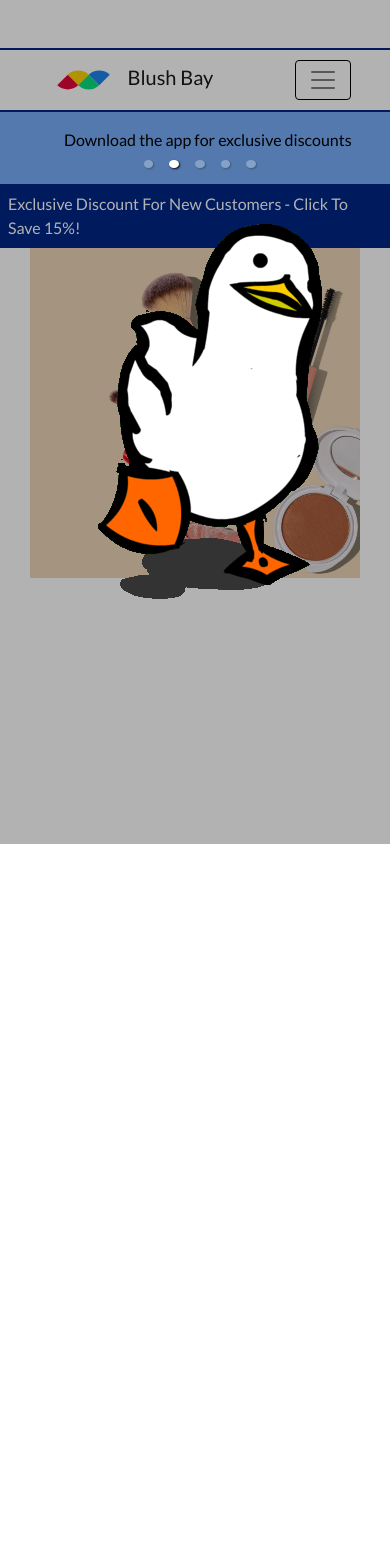
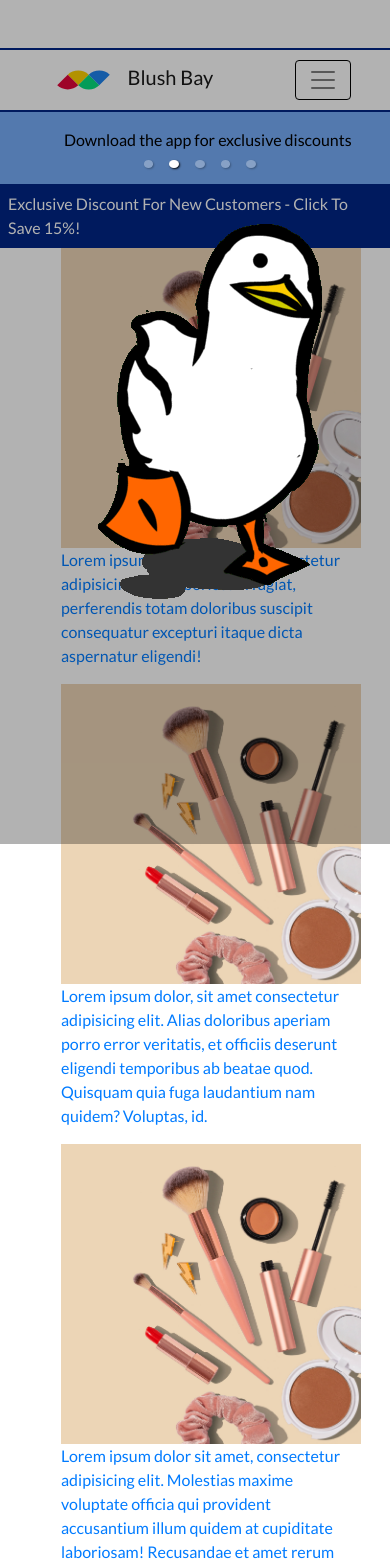
Before and after one commit to danielkuc/BlushBay, a React (Create React App) app: page / in a window 390 px wide. Shown: the top 1568 px of the page. Before the commit the page ends 844 px from the top, so only its background shows below. Built offline with nearby package versions, Linux system fonts and the light colour scheme; no server answers.

Commit message:
responsive styling to content section

```diff
--- a/src/components/MainContent/MainContent.js
+++ b/src/components/MainContent/MainContent.js
@@ -5,15 +5,30 @@ import img1 from '../../imgs/article imgs/makeup1.jpg';
 
 const MainContent = () => {
   return (
-    <StyledMainContent>
-      <div className="container-fluid">
-        <div className="item">
+    <StyledMainContent className="container-fluid d-flex flex-wrap">
+      <div className="item col-12 col-md-4 my-4">
         <Link to="#">
           <div className="img-container">
             <img src={img1} alt="" className="img-fluid" width="425px" height="350px" />
           </div>
+          <p>Lorem ipsum dolor sit, amet consectetur adipisicing elit. Laboriosam fugiat, perferendis totam doloribus suscipit consequatur excepturi itaque dicta aspernatur eligendi!</p>
         </Link>
       </div>
+      <div className="item col-12 col-md-4 my-4">
+        <Link to="#">
+          <div className="img-container">
+            <img src={img1} alt="" className="img-fluid" width="425px" height="350px" />
+          </div>
+          <p>Lorem ipsum dolor, sit amet consectetur adipisicing elit. Alias doloribus aperiam porro error veritatis, et officiis deserunt eligendi temporibus ab beatae quod. Quisquam quia fuga laudantium nam quidem? Voluptas, id.</p>
+        </Link>
+      </div>
+      <div className="item col-12 col-md-4 my-4">
+        <Link to="#">
+          <div className="img-container">
+            <img src={img1} alt="" className="img-fluid" width="425px" height="350px" />
+          </div>
+          <p>Lorem ipsum dolor sit amet, consectetur adipisicing elit. Molestias maxime voluptate officia qui provident accusantium illum quidem at cupiditate laboriosam! Recusandae et amet rerum earum in soluta minus? Vel, iure.</p>
+        </Link>
       </div>
     </StyledMainContent>
   )
--- a/src/components/MainContent/MainContent.styled.js
+++ b/src/components/MainContent/MainContent.styled.js
@@ -1,7 +1,9 @@
 import styled from 'styled-components';
 
 const StyledMainContent = styled.div`
-
+  .item {
+    margin: 0 1rem !important;
+  }
 `
 
 export default StyledMainContent;
--- a/src/components/MainPage.js
+++ b/src/components/MainPage.js
@@ -2,7 +2,7 @@ import React from 'react';
 import { default as MainContent } from './MainContent';
 const MainPage = () => {
   return (
-    <div className="container">
+    <div className="container-fluid">
       <MainContent/>
     </div>
   )
```
Lines whose indentation alone changed are shown as unchanged.
